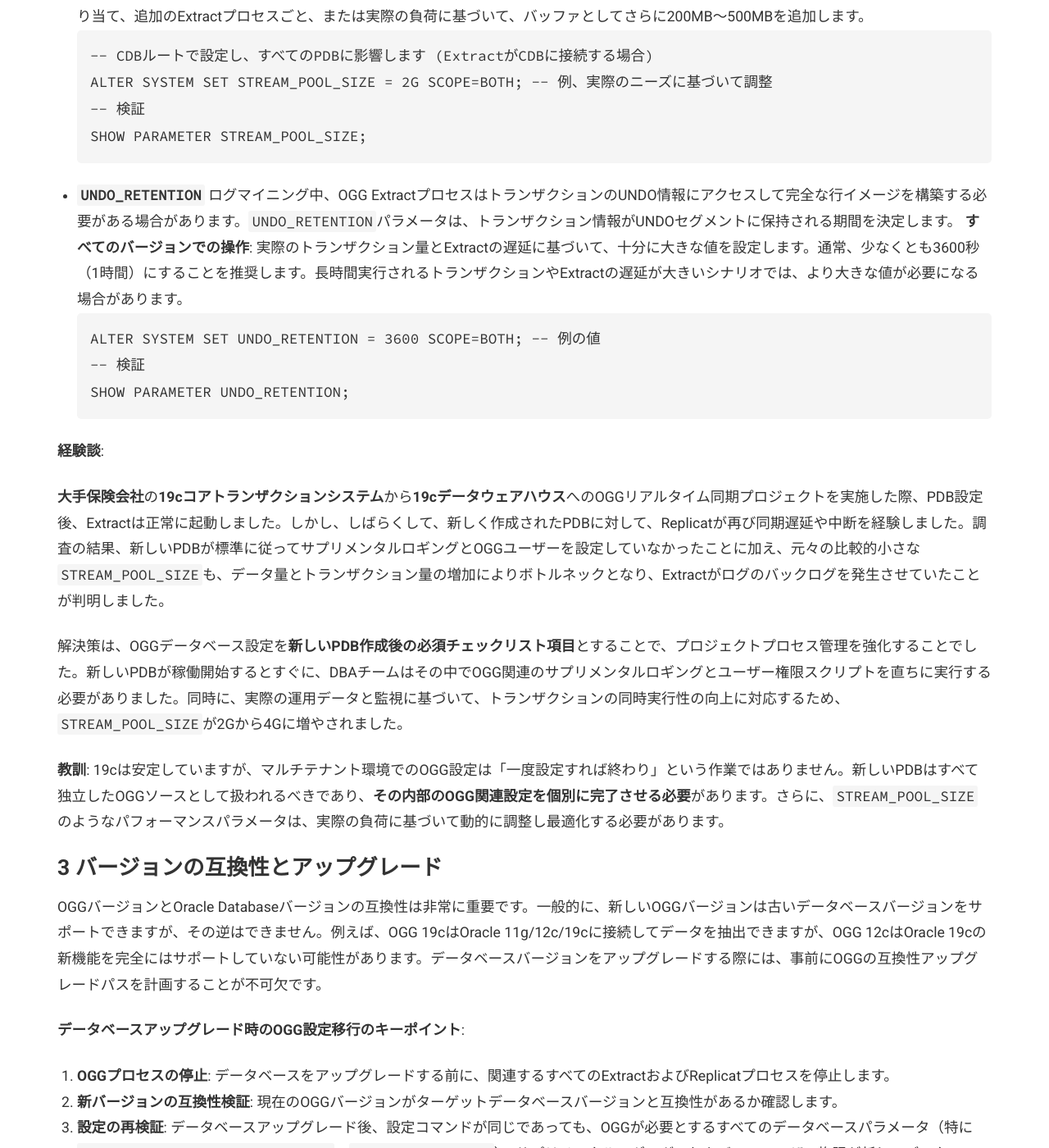
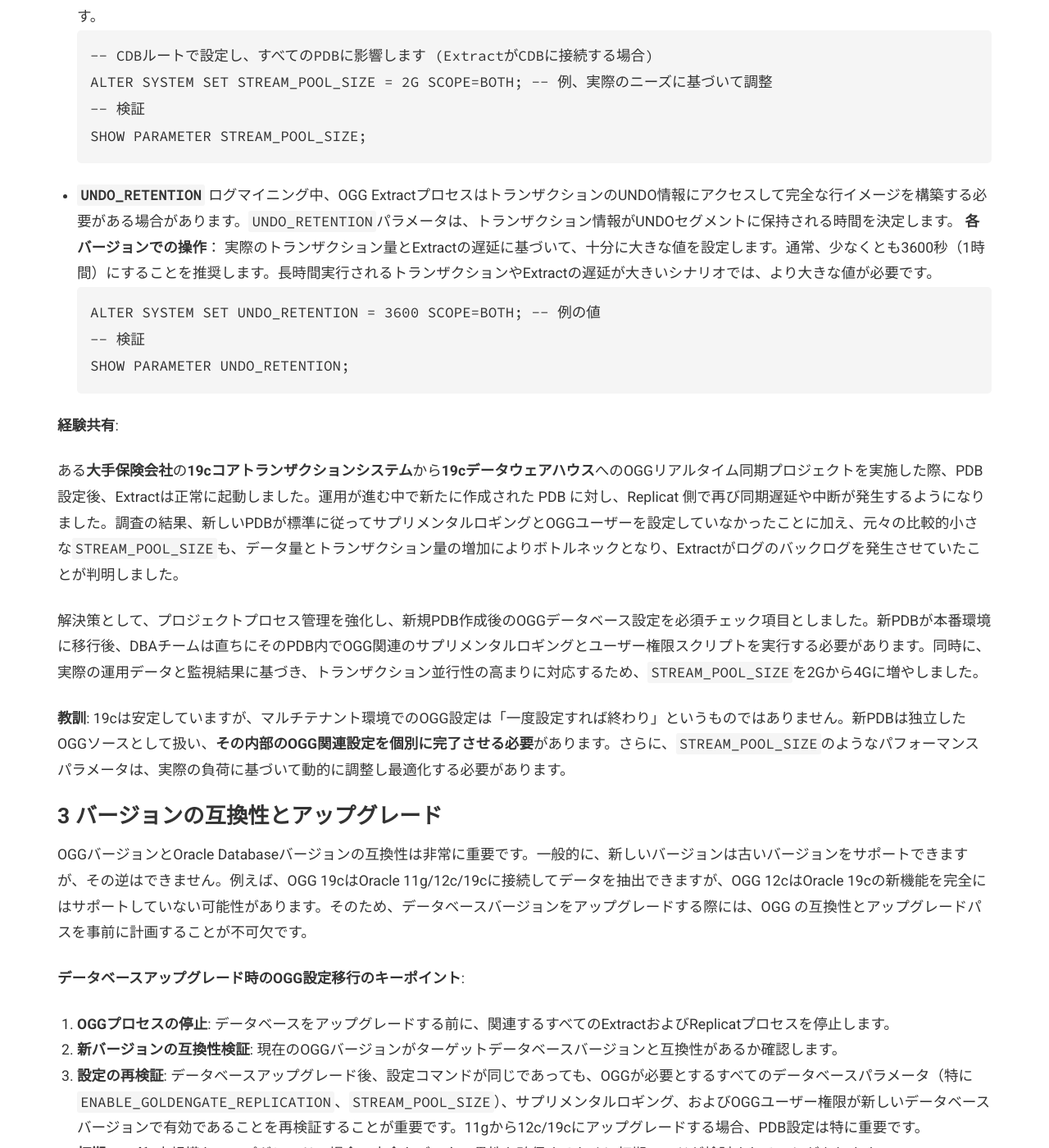
Before and after one commit to goodwaysIT/ja, a Jekyll site: the page built from _posts/2025-06-06-essential-oracle-goldengate-configurations-across-database-versions.md, in a window 1280 px wide and 1400 px high, scrolled down 6643 px. Shown: the whole window at 82% size. Built offline with Jekyll 4.4.1, drawn with Linux system fonts in a browser that asks for light colours; some of the changed text lies outside the part shown.

Commit message:
update the content

````diff
--- a/_posts/2025-06-06-essential-oracle-goldengate-configurations-across-database-versions.md
+++ b/_posts/2025-06-06-essential-oracle-goldengate-configurations-across-database-versions.md
@@ -8,23 +8,23 @@ tags: [oracle, goldengate, データベース設定, データレプリケーシ
 # image: /assets/images/posts/your-image-here.jpg #
 ---
 
-Oracle GoldenGate (OGG) は、異種データベース間のデータレプリケーションおよびリアルタイムデータ統合ツールとして、その強力な機能が業界で広く認識されています。しかし、OGGの卓越したパフォーマンスとデータの一貫性は、常に、それが依存する基盤となるOracleデータベースの正しい設定の上に成り立っています。OGGプロジェクトの実装と運用における8年以上の経験を通じて、私は国営銀行のオフサイト災害復旧や通信事業者のビジネスレポート抽出など、Oracle 10g、11g、12c、および19cデータベースバージョンを利用する複数のコアシステムに深く関わってきました。これらのプロジェクト経験から、データベースレベルでの主要な設定がOGGプロジェクト成功の礎であり、さまざまなデータベースバージョン間の微妙な違いがプロジェクトの遅延や失敗の原因となることが多いことが明らかになりました。この記事では、豊富な実務経験を活用し、これらの主要なOracleデータベースバージョンでOGGをデプロイする際に必要な重要な設定と、その背後にあるロジックについて詳細な分析を提供することを目的としています。
+Oracle GoldenGate (OGG) は、異種データベース間のデータレプリケーションおよびリアルタイムデータ統合ツールとして、その強力な機能が業界で広く認識されています。しかし、OGGのパフォーマンスとデータ整合性を発揮するためには、基盤となるOracleデータベースの正しい設定が不可欠です。OGGプロジェクトの実装と運用における8年以上の経験を通じて、私は国営銀行のオフサイト災害復旧や通信事業者のビジネスレポート抽出など、Oracle 10g、11g、12c、および19cデータベースバージョンを利用する複数のコアシステムに深く関わってきました。これらのプロジェクト経験から、データベースレベルでの主要な設定がOGGプロジェクト成功の礎であり、さまざまなデータベースバージョン間の微妙な違いがプロジェクトの遅延や失敗の原因となることが多いことが明らかになりました。この記事では、豊富な実務経験を活用し、これらの主要なOracleデータベースバージョンでOGGをデプロイする際に必要な重要な設定と、その背後にあるロジックについて詳細な分析を提供することを目的としています。
 
 # 1 主要設定と普遍的な原則
 
 データベースのバージョンがどのように進化しても、データベース側でのOGG設定の主要な目的は常に同じです。それは、Extractプロセスがすべてのトランザクション変更を正確、効率的、かつ継続的にキャプチャし、データの一貫性を保証することです。以下は、バージョンを超えて共通する主要な設定項目と、OGGにとってのそれらの重要な役割です。
 
 1.  **ARCHIVELOGモード**: OGG Extractプロセスは、データベースのREDOログを読み取ることによってデータの変更をキャプチャします。データベースがARCHIVELOGモードでない場合、古いREDOログが上書きされ、Extractが履歴の変更を取得できなくなり、データの損失やプロセスの中断につながる可能性があります。これはOGGの正常な運用の基本です。
-2.  **FORCE LOGGINGモード**: （ダイレクトパスインサートのようなNOLOGGINGモードの操作を含む）すべてのデータベース操作がREDOログを生成することを保証します。これはOGGによってキャプチャされるデータの完全性を保証するために不可欠です。
+2.  **FORCE LOGGINGモード**: （すべてのデータベース操作（ダイレクトパスインサートのようなNOLOGGINGモードの操作を含む）について、REDOログの生成を強制するモードです。OGG によるデータキャプチャの完全性を保証するために極めて重要です。
 3.  **サプリメンタルロギング**:
-    *   **最小サプリメンタルロギング**: これはデータベースレベルでの最小要件であり、特に主キーや一意キーのないテーブルにおいて、OGGが変更された行を一意に識別するのに十分な列情報がREDOログに含まれることを保証します。これはOGGのログマイニングにとって不可欠です。
+    *   **最小サプリメンタルロギング**: データベースレベルでの最小要件であり、特に主キーや一意キーのないテーブルにおいて、OGGが変更された行を一意に識別するのに十分な列情報がREDOログに含まれることを保証します。OGGのログマイニングにとって不可欠です。
     *   **主キー/一意キーサプリメンタルロギング**: OGGはデフォルトで、ターゲットテーブルの行を特定し更新するために主キーまたは一意キーを使用します。これを有効にすると、主キーまたは一意キーが変更されたときに、REDOログにすべての主キー列の値が含まれるようになり、キーベースの行特定が維持されます。
     *   **全列サプリメンタルロギング**: テーブルに主キーや一意キーがない場合、またはCDC（変更データキャプチャ）シナリオですべての列への変更を追跡する必要がある場合、このオプションはデータの一貫性を確保するための「万能薬」です。パフォーマンスのいくらかの犠牲を払ってでも、REDOログにすべての列の新旧両方の値が含まれることを保証します。
 4.  **データベースパラメータ**:
     *   **`ENABLE_GOLDENGATE_REPLICATION`**: このパラメータは、Oracle 11.2.0.3以降の統合キャプチャモードにとって重要です。データベースにOGGの統合キャプチャプロセスが実行中であることを通知し、データベースが必要な最適化とログ管理を実行できるようにします。
     *   **`STREAM_POOL_SIZE`**: このメモリプールは、主にLogMinerコンポーネントを含むOGGの統合キャプチャモードをサポートします。適切な設定により、ExtractプロセスがトランザクションとLCRを処理するための十分なメモリを確保し、パフォーマンスのボトルネックやプロセスの中断を回避します。
 5.  **OGGユーザー権限**: Extractプロセスは、データベースへの接続、データディクショナリのクエリ、REDOログへのアクセス、およびサプリメンタルロギングの管理を行うために、特定のデータベース権限を必要とします。これにより、セキュリティと機能性の両方が保証されます。
-6.  **12c/19c PDB固有事項**: マルチテナントアーキテクチャでは、OGG設定はCDB（コンテナデータベース）レベルとPDB（プラガブルデータベース）レベルを区別する必要があります。これは、OGGが特定のビジネスデータベースに正しく接続して監視できるかどうかに直接影響します。
+6.  **12c/19c PDB の特性**: マルチテナントアーキテクチャでは、OGG設定はCDB（コンテナデータベース）レベルとPDB（プラガブルデータベース）レベルを区別する必要があります。これは、OGGが特定のビジネスデータベースに正しく接続して監視できるかどうかに直接影響します。
 
 # 2 主要なデータベース設定の実践的分析
 
@@ -95,9 +95,9 @@ ALTER TABLE schema.table_name ADD SUPPLEMENTAL LOG DATA (PRIMARY KEY, UNIQUE IND
 
 **経験談**:
 
-ある**都市商業銀行**のOGG移行プロジェクトで、**11gコアシステム**から**11g災害復旧システム**への移行中に、チームは厄介な問題に遭遇しました。OGG Extractプロセスは正常に開始されましたが、特定のテーブルに対するUPDATE操作後、Replicatプロセスが`OGG-00868 No unique key found`や`OGG-01403 No row found for LCR update operation`のようなエラーを報告しました。慎重な調査の結果、これらの問題のあるテーブルには主キーも一意キーもないことが判明しました。データベースレベルの最小サプリメンタルロギングは有効になっていましたが、これらのキーなしテーブルに対して`ADD TRANDATA`を介して`ALLCOLS`が有効になっていませんでした。Extractはログ内でRID（行識別子）しかキャプチャできませんでしたが、一意のビジネスキーがないため、ターゲットで行が移動または圧縮されたときにReplicatが正確に行を照合できませんでした。解決策は、主キーのないすべてのテーブルに対して緊急に`ADD TRANDATA schema.table_name ALLCOLS`コマンドを実行することでした。Extractを再起動した後、問題はすぐに解決しました。
+ある銀行のOGG移行プロジェクト（**11gコアシステム**から**11g災害復旧システム**への移行）で、チームは複雑な問題に遭遇しました。OGG Extractプロセスは正常に開始されましたが、特定のテーブルに対するUPDATE操作後、Replicatプロセスが`OGG-00868 No unique key found`や`OGG-01403 No row found for LCR update operation`のようなエラーを報告しました。慎重な調査の結果、問題のあるテーブルには主キーも一意キーもないことが判明しました。データベースレベルの最小サプリメンタルロギングは有効になっていましたが、これらのキーなしテーブルに対して`ADD TRANDATA`による`ALLCOLS`が有効になっていませんでした。Extractはログ内でRID（Row Identifier）しかキャプチャできませんでしたが、一意のビジネスキーがないため、ターゲットで行が移動または圧縮されたときにReplicatが正確に行を照合できませんでした。解決策は、主キーのないすべてのテーブルに対して緊急に`ADD TRANDATA schema.table_name ALLCOLS`コマンドを実行することでした。Extractを再起動した後、問題はすぐに解決しました。
 
-**教訓**: 主キー/一意キーのないテーブルの場合、たとえデータベースレベルのサプリメンタルロギングが有効になっていても、別途全列サプリメンタルロギングを有効にすることが不可欠です。これがデータの一貫性を確保するための「最低ライン」です。
+**教訓**: 主キー/一意キーなしテーブルに対しては、たとえデータベースレベルのサプリメンタルロギングが有効になっていても、別途全列サプリメンタルロギングを有効にすることが必須です。これがデータの一貫性を確保するための「最低ライン」です。
 
 ## C. OGGデータベースユーザーと権限
 
@@ -159,7 +159,7 @@ EXEC DBMS_GOLDENGATE_AUTH.GRANT_ADMIN_PRIVILEGE('ogguser_local', 'capture', gran
 
 *   **`ENABLE_GOLDENGATE_REPLICATION`**
 Oracle 11.2.0.3以降の統合キャプチャモードでは、このパラメータをTRUEに設定する必要があります。これにより、データベースがOGGと統合され、必要なログキャプチャの最適化が提供されます。
-**すべてのバージョンでの操作**: CDBルートで設定します。通常、すべてのPDBに影響します。
+**各バージョンでの操作**：CDBルートで設定し、通常はすべてのPDBに影響します。
 ```sql
 ALTER SYSTEM SET ENABLE_GOLDENGATE_REPLICATION=TRUE SCOPE=BOTH;
 -- 検証
@@ -168,7 +168,7 @@ SHOW PARAMETER ENABLE_GOLDENGATE_REPLICATION;
 
 *   **`STREAM_POOL_SIZE`**
 ストリームプールは、OGG統合キャプチャモードのコアメモリ領域であり、LCRやメタデータなどを格納するために使用されます。適切な設定により、Extractが効率的に実行され、メモリ不足やパフォーマンスのボトルネックを回避できます。
-**12c/19c環境での操作**: Extractプロセスの数に基づいて設定することを推奨します。経験則として、1つの統合Extractプロセスに少なくとも1GBのメモリを割り当て、追加のExtractプロセスごと、または実際の負荷に基づいて、バッファとしてさらに200MB～500MBを追加します。
+**12c/19c環境での操作**: Extractプロセスの数に基づいて設定することを推奨します。Integrated Extract プロセス1つにつき少なくとも1GBのメモリを割り当て、さらに追加の Extract プロセスごとに200MB～500MBのバッファを追加、または実際の負荷に基づいて調整するのが良いとされています。
 ```sql
 -- CDBルートで設定し、すべてのPDBに影響します (ExtractがCDBに接続する場合)
 ALTER SYSTEM SET STREAM_POOL_SIZE = 2G SCOPE=BOTH; -- 例、実際のニーズに基づいて調整
@@ -177,25 +177,25 @@ SHOW PARAMETER STREAM_POOL_SIZE;
 ```
 
 *   **`UNDO_RETENTION`**
-ログマイニング中、OGG ExtractプロセスはトランザクションのUNDO情報にアクセスして完全な行イメージを構築する必要がある場合があります。`UNDO_RETENTION`パラメータは、トランザクション情報がUNDOセグメントに保持される期間を決定します。
-**すべてのバージョンでの操作**: 実際のトランザクション量とExtractの遅延に基づいて、十分に大きな値を設定します。通常、少なくとも3600秒（1時間）にすることを推奨します。長時間実行されるトランザクションやExtractの遅延が大きいシナリオでは、より大きな値が必要になる場合があります。
+ログマイニング中、OGG ExtractプロセスはトランザクションのUNDO情報にアクセスして完全な行イメージを構築する必要がある場合があります。`UNDO_RETENTION`パラメータは、トランザクション情報がUNDOセグメントに保持される時間を決定します。
+**各バージョンでの操作**： 実際のトランザクション量とExtractの遅延に基づいて、十分に大きな値を設定します。通常、少なくとも3600秒（1時間）にすることを推奨します。長時間実行されるトランザクションやExtractの遅延が大きいシナリオでは、より大きな値が必要です。
 ```sql
 ALTER SYSTEM SET UNDO_RETENTION = 3600 SCOPE=BOTH; -- 例の値
 -- 検証
 SHOW PARAMETER UNDO_RETENTION;
 ```
 
-**経験談**:
+**経験共有**:
 
-**大手保険会社**の**19cコアトランザクションシステム**から**19cデータウェアハウス**へのOGGリアルタイム同期プロジェクトを実施した際、PDB設定後、Extractは正常に起動しました。しかし、しばらくして、新しく作成されたPDBに対して、Replicatが再び同期遅延や中断を経験しました。調査の結果、新しいPDBが標準に従ってサプリメンタルロギングとOGGユーザーを設定していなかったことに加え、元々の比較的小さな`STREAM_POOL_SIZE`も、データ量とトランザクション量の増加によりボトルネックとなり、Extractがログのバックログを発生させていたことが判明しました。
+ある**大手保険会社**の**19cコアトランザクションシステム**から**19cデータウェアハウス**へのOGGリアルタイム同期プロジェクトを実施した際、PDB設定後、Extractは正常に起動しました。運用が進む中で新たに作成された PDB に対し、Replicat 側で再び同期遅延や中断が発生するようになりました。調査の結果、新しいPDBが標準に従ってサプリメンタルロギングとOGGユーザーを設定していなかったことに加え、元々の比較的小さな`STREAM_POOL_SIZE`も、データ量とトランザクション量の増加によりボトルネックとなり、Extractがログのバックログを発生させていたことが判明しました。
 
-解決策は、OGGデータベース設定を**新しいPDB作成後の必須チェックリスト項目**とすることで、プロジェクトプロセス管理を強化することでした。新しいPDBが稼働開始するとすぐに、DBAチームはその中でOGG関連のサプリメンタルロギングとユーザー権限スクリプトを直ちに実行する必要がありました。同時に、実際の運用データと監視に基づいて、トランザクションの同時実行性の向上に対応するため、`STREAM_POOL_SIZE`が2Gから4Gに増やされました。
+解決策として、プロジェクトプロセス管理を強化し、新規PDB作成後のOGGデータベース設定を必須チェック項目としました。新PDBが本番環境に移行後、DBAチームは直ちにそのPDB内でOGG関連のサプリメンタルロギングとユーザー権限スクリプトを実行する必要があります。同時に、実際の運用データと監視結果に基づき、トランザクション並行性の高まりに対応するため、`STREAM_POOL_SIZE`を2Gから4Gに増やしました。
 
-**教訓**: 19cは安定していますが、マルチテナント環境でのOGG設定は「一度設定すれば終わり」という作業ではありません。新しいPDBはすべて独立したOGGソースとして扱われるべきであり、**その内部のOGG関連設定を個別に完了させる必要**があります。さらに、`STREAM_POOL_SIZE`のようなパフォーマンスパラメータは、実際の負荷に基づいて動的に調整し最適化する必要があります。
+**教訓**: 19cは安定していますが、マルチテナント環境でのOGG設定は「一度設定すれば終わり」というものではありません。新PDBは独立したOGGソースとして扱い、**その内部のOGG関連設定を個別に完了させる必要**があります。さらに、`STREAM_POOL_SIZE`のようなパフォーマンスパラメータは、実際の負荷に基づいて動的に調整し最適化する必要があります。
 
 # 3 バージョンの互換性とアップグレード
 
-OGGバージョンとOracle Databaseバージョンの互換性は非常に重要です。一般的に、新しいOGGバージョンは古いデータベースバージョンをサポートできますが、その逆はできません。例えば、OGG 19cはOracle 11g/12c/19cに接続してデータを抽出できますが、OGG 12cはOracle 19cの新機能を完全にはサポートしていない可能性があります。データベースバージョンをアップグレードする際には、事前にOGGの互換性アップグレードパスを計画することが不可欠です。
+OGGバージョンとOracle Databaseバージョンの互換性は非常に重要です。一般的に、新しいバージョンは古いバージョンをサポートできますが、その逆はできません。例えば、OGG 19cはOracle 11g/12c/19cに接続してデータを抽出できますが、OGG 12cはOracle 19cの新機能を完全にはサポートしていない可能性があります。そのため、データベースバージョンをアップグレードする際には、OGG の互換性とアップグレードパスを事前に計画することが不可欠です。
 
 **データベースアップグレード時のOGG設定移行のキーポイント**:
 
@@ -204,7 +204,7 @@ OGGバージョンとOracle Databaseバージョンの互換性は非常に重
 3.  **設定の再検証**: データベースアップグレード後、設定コマンドが同じであっても、OGGが必要とするすべてのデータベースパラメータ（特に`ENABLE_GOLDENGATE_REPLICATION`、`STREAM_POOL_SIZE`）、サプリメンタルロギング、およびOGGユーザー権限が新しいデータベースバージョンで有効であることを再検証することが重要です。11gから12c/19cにアップグレードする場合、PDB設定は特に重要です。
 4.  **初期ロード**: 大規模なアップグレードの場合、完全なデータ一貫性を確保するために初期ロードが検討されることがあります。
 
-# 4 まとめとベストプラクティス
+# 4 まとめ
 
 OGGデプロイメントの成功は、主要なデータベース設定の深い理解と厳密な実行にかかっています。経験豊富なOGGアーキテクトとして、私は数え切れないほどの実際の経験から以下のベストプラクティスとチェックリストを抽出しました。
 
@@ -218,4 +218,4 @@ OGGデプロイメントの成功は、主要なデータベース設定の深
 8.  **詳細なエラーログ分析**: 問題が発生した場合は、OGG独自のエラーメッセージだけに注目するのではなく、データベースのアラートログ（alert.log）やデータベースセッショントレースファイルを深く調査します。多くのOGGの問題はデータベースに起因します。
 9.  **定期的なヘルスチェック**: アーカイブログスペース、サプリメンタルロギングステータス、Extractプロセスの遅延などを含め、OGGとデータベースの定期的なヘルスチェックメカニズムを確立し、問題が発生する前に防止します。
 
-OGGは強力なツールですが、「ワンクリックデプロイメント」の特効薬ではありません。異なるOracleデータベースバージョン間のギャップを埋めるには、基礎となるメカニズムの徹底的な理解と、各設定項目の綿密な実行、そして実際のプロジェクト経験が必要です。そうして初めて、OGGはエンタープライズコアシステムでその価値を最大限に発揮できます。
+OGGは強力なツールですが、万能ではありません。異なるOracleデータベースバージョン間のギャップを埋めるには、基礎となるメカニズムの徹底的な理解と、各設定項目の綿密な実行、そして実際のプロジェクト経験が必要です。そうして初めて、OGGはエンタープライズコアシステムで価値を最大限に発揮できます。
````
